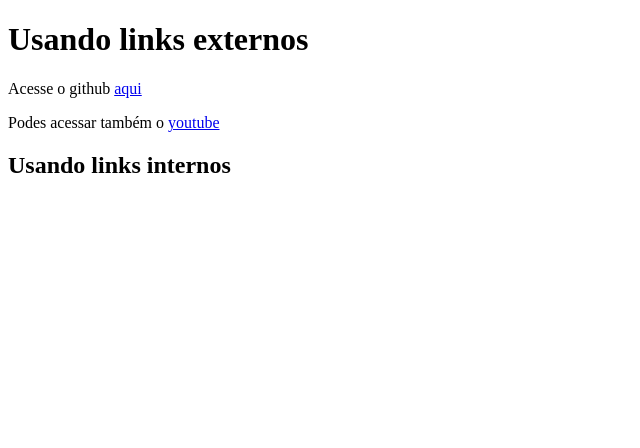
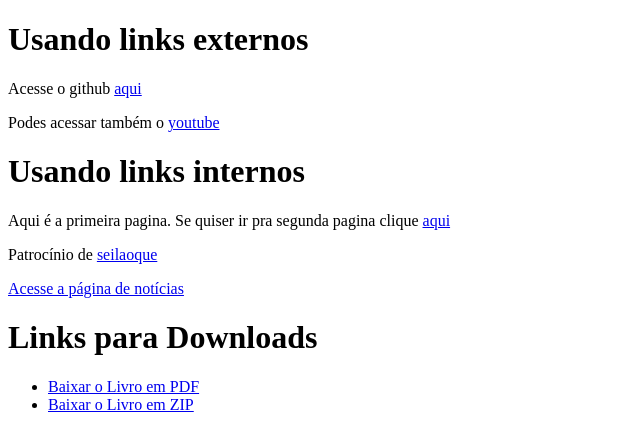
Before and after one commit to thiagoolima99/Estudos, a plain HTML site: page EX010/index.html in a window 1280 px wide. Shown: the whole page, without its empty margins (0-640 px from the left). Drawn offline with Linux system fonts and the light colour scheme.

Commit message:
html/css

```diff
--- a/EX010/index.html
+++ b/EX010/index.html
@@ -10,7 +10,16 @@
     <p>Acesse o github <a href="https://github.com" target="_blank" rel="external"> aqui</a></p>
     <p>Podes acessar também o <a href="https://youtube.com" target="_blank" rel="external">youtube</a></p>
     <!--Target é obrigatório pro link abrir em outra  aba, rel é opcional-->
-    <h2>Usando links internos</h2>
+    <h1>Usando links internos</h2>
+    <p>Aqui é a primeira pagina. Se quiser ir pra segunda pagina clique <a href="pag002.html" rel=next>aqui</a></p>
+    <!--neste caso o rel ajuda os mecanismos de buscas-->
+    <p>Patrocínio de <a href="https://seilaoque.com.br" target="_blank" rel="nofollow">seilaoque</a></p>
+    <p><a href="noticias/pag003.html" rel="next" target="_self">Acesse a página de notícias</a></p>
+    <h1>Links para Downloads</h1>
+    <ul>
+        <li><a href="Livro/RELATORIO 1 - REDES.pdf" download="livro.pdf" type="application/pdf">Baixar o Livro em PDF</a></li>
+        <li><a href="Livro/RELATORIO 1 - REDES.rar" download="livro.zip" type="application/zip">Baixar o Livro em ZIP</a></li>
+    </ul>
 
 </body>
 </html>
```
Also changed, not shown: EX010/noticias/pag003.html (added, +12 -0 lines), EX010/pag002.html (+3 -1 lines), 2 other files.
